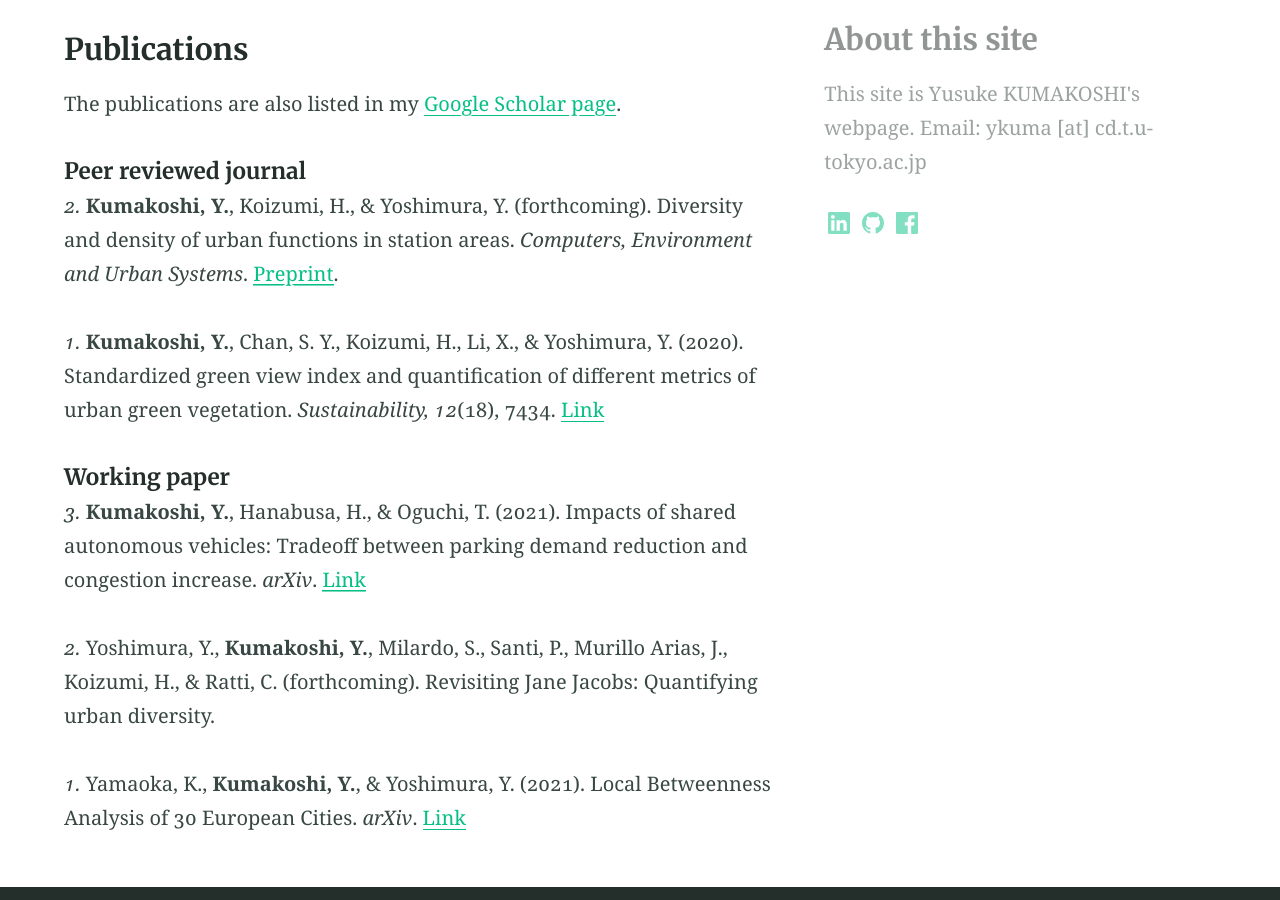
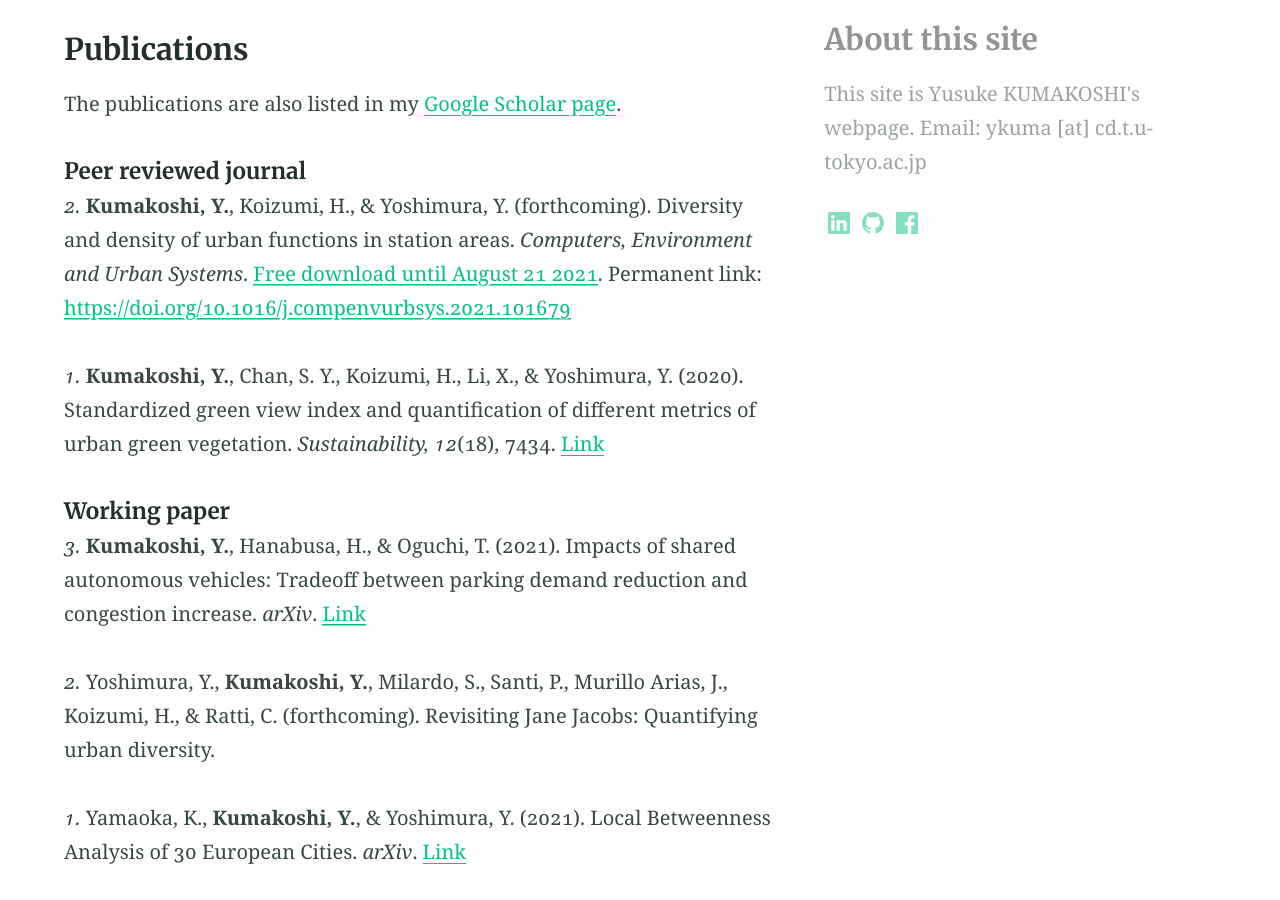
Before and after one commit to yusukekumakoshi/yusukekumakoshi.github.io, a Jekyll site: the page built from index.md, in a window 1280 px wide and 900 px high, scrolled down 900 px. Built offline with Jekyll 4.4.1, drawn with Linux system fonts in a browser that asks for light colours.

Commit message:
publication updated

```diff
--- a/index.md
+++ b/index.md
@@ -24,7 +24,8 @@ Topics: Urban diversity / Transport planning / Causal inference
 The publications are also listed in my [Google Scholar page](https://scholar.google.com/citations?user=-3U01zsAAAAJ){:target="_blank"}.
 
 ##### Peer reviewed journal
-_2._ **Kumakoshi, Y.**, Koizumi, H., & Yoshimura, Y. (forthcoming). Diversity and density of urban functions in station areas. _Computers, Environment and Urban Systems_. [Preprint](https://arxiv.org/abs/2106.12107){:target="_blank"}.
+_2._ **Kumakoshi, Y.**, Koizumi, H., & Yoshimura, Y. (forthcoming). Diversity and density of urban functions in station areas. _Computers, Environment and Urban Systems_. [Free download until August 21 2021](https://authors.elsevier.com/a/1dL1WjFQgr6MZ){:target="_blank"}.
+Permanent link: [https://doi.org/10.1016/j.compenvurbsys.2021.101679](https://doi.org/10.1016/j.compenvurbsys.2021.101679){:target="_blank"}
 
 _1._ **Kumakoshi, Y.**, Chan, S. Y., Koizumi, H., Li, X., & Yoshimura, Y. (2020). Standardized green view index and quantification of different metrics of urban green vegetation. _Sustainability, 12_(18), 7434. [Link](https://www.mdpi.com/2071-1050/12/18/7434){:target="_blank"}
 
```
Also changed, not shown: research.md (+1 -1 lines).
